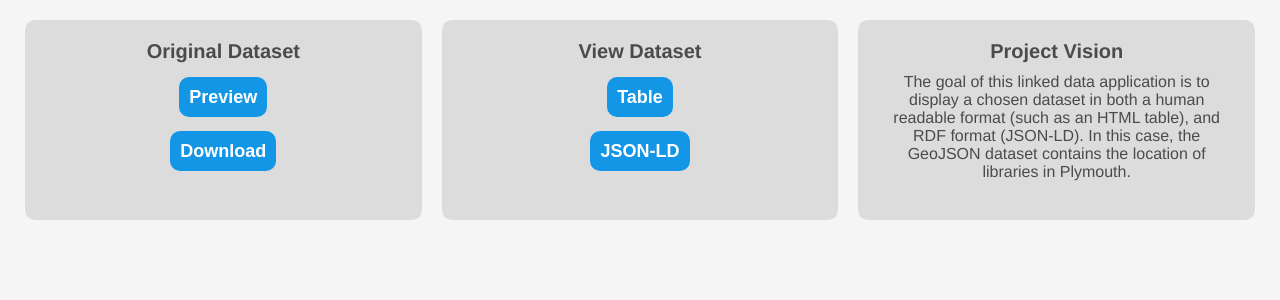
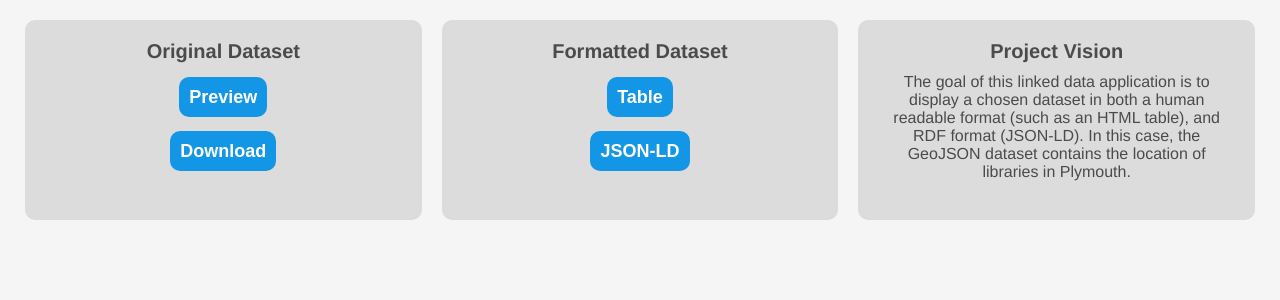
Before and after one commit to Xtrendence/COMP2001-Coursework, a PHP site: page / in a window 1280 px wide. Shown: the part 80-380 px from the top of the page. Run offline with PHP 8.4, Linux system fonts and the light colour scheme.

Commit message:
Changed the title of a card on the landing page.

```diff
--- a/index.php
+++ b/index.php
@@ -37,7 +37,7 @@
 			</div>
 			<div class="card">
 				<div class="content">
-					<span class="title">View Dataset</span>
+					<span class="title">Formatted Dataset</span>
 					<div class="button-container">
 						<a href="./data.php"><button>Table</button></a>
 					</div>
```
